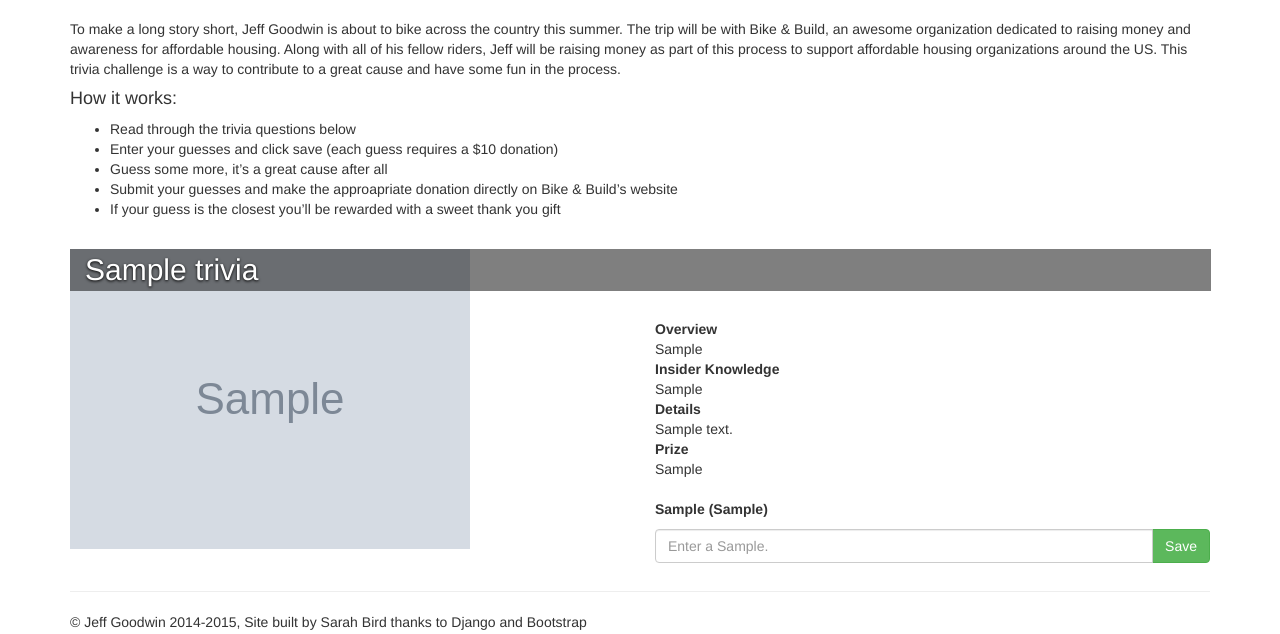
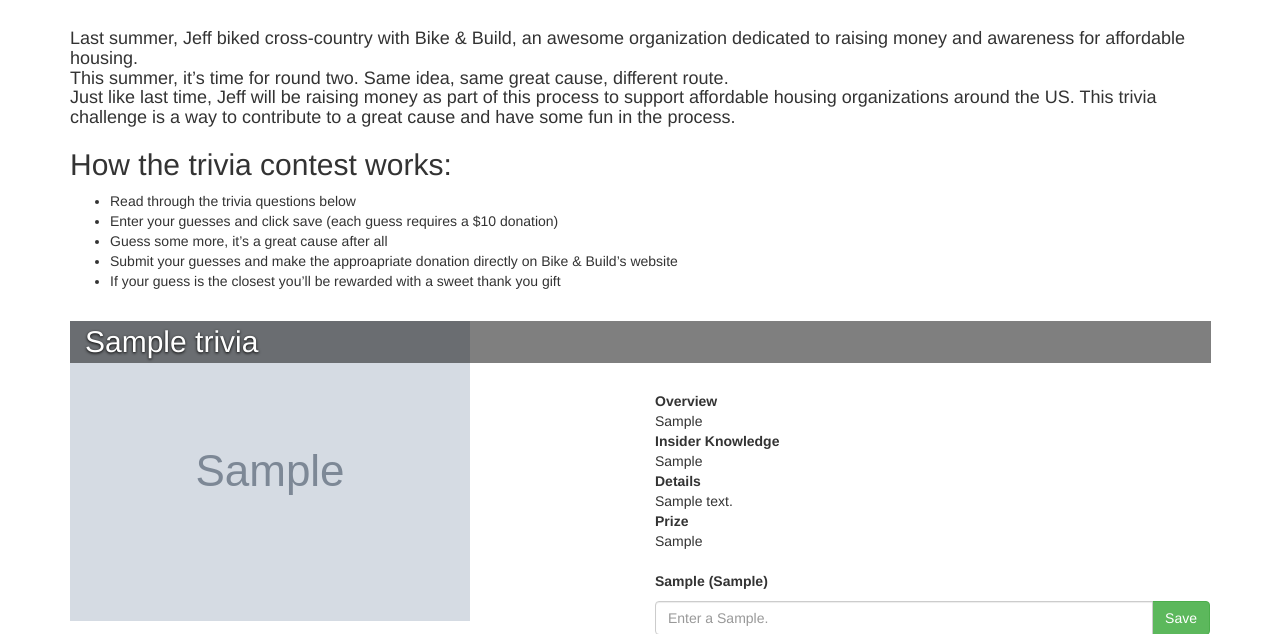
Before and after one commit to birdsarah/jeff_bikeandbuild_trivia, a Django app: template trivia/templates/trivia/trivia_list.html in a window 1280 px wide. Shown: the part 51-685 px from the top of the page. Run offline with Django 3.2, Linux system fonts and the light colour scheme; tables that the repository leaves empty hold one stand-in row (values such as "Sample post"); the template is opened without the code that fills it: values that come from a table or form of the project are taken from there, most other values are stand-ins (such as "Sample title", 1, 10 or a date in 2020); grey boxes marked "Sample" are stand-in pictures; parts of the project's set-up code (start-up, migrations or seed data) failed here and were passed over; some libraries are stand-ins or nearby versions.

Commit message:
Update trivia_list.html

```diff
--- a/trivia/templates/trivia/trivia_list.html
+++ b/trivia/templates/trivia/trivia_list.html
@@ -10,14 +10,11 @@
 {% block content %}
 <div class="row">
     <div class="col-md-12">
-        <p>To make a long story short, Jeff Goodwin is about to bike across the country
-        this summer.  The trip will be with Bike & Build, an awesome organization dedicated to raising money and awareness
-        for affordable housing.
-        Along with all of his fellow riders, Jeff will be raising money as part of this process to support
-        affordable housing organizations around the US.
-        This trivia challenge is a way to contribute to
-        a great cause and have some fun in the process.</p>
-        <h4>How it works:</h4>
+        <h4>Last summer, Jeff biked cross-country with Bike & Build, an awesome organization dedicated to raising money and awareness for affordable housing. </br>
+This summer, it’s time for round two.  Same idea, same great cause, different route.  </br>
+Just like last time, Jeff will be raising money as part of this process to support affordable housing organizations around the US.
+This trivia challenge is a way to contribute to a great cause and have some fun in the process.</h4>
+        <h2>How the trivia contest works:</h2>
         <ul>
             <li>Read through the trivia questions below</li>
             <li>Enter your guesses and click save &#40;each guess requires a $10 donation&#41;</li>
```
